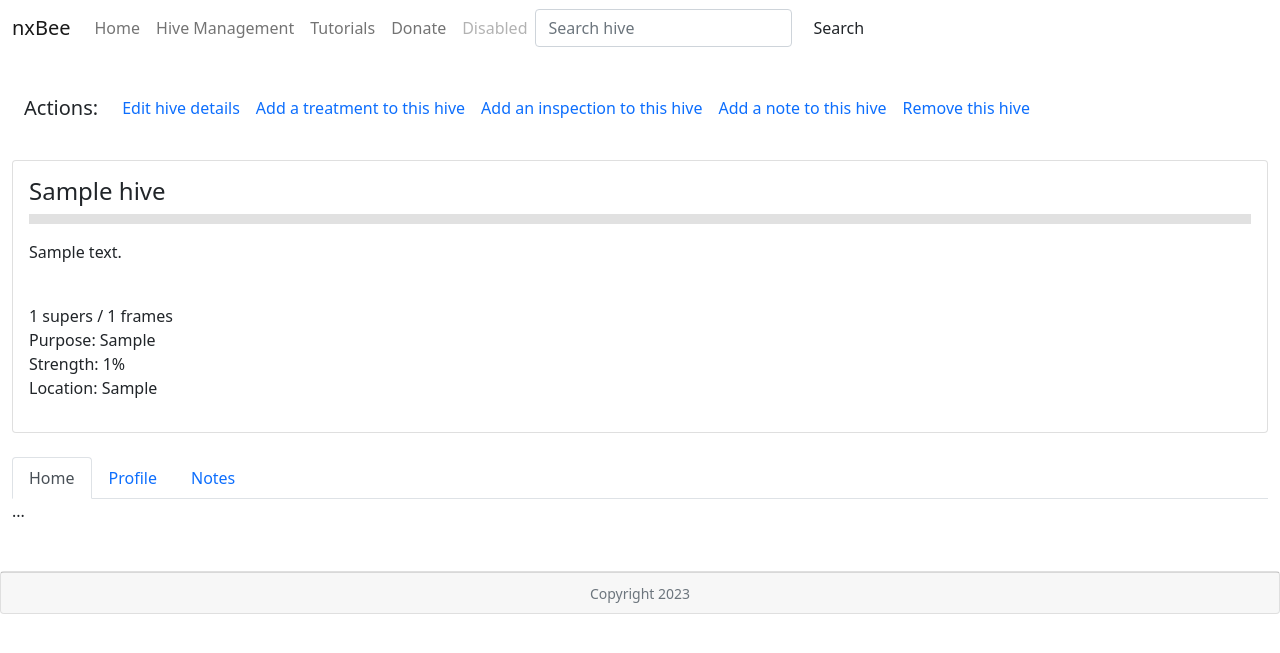
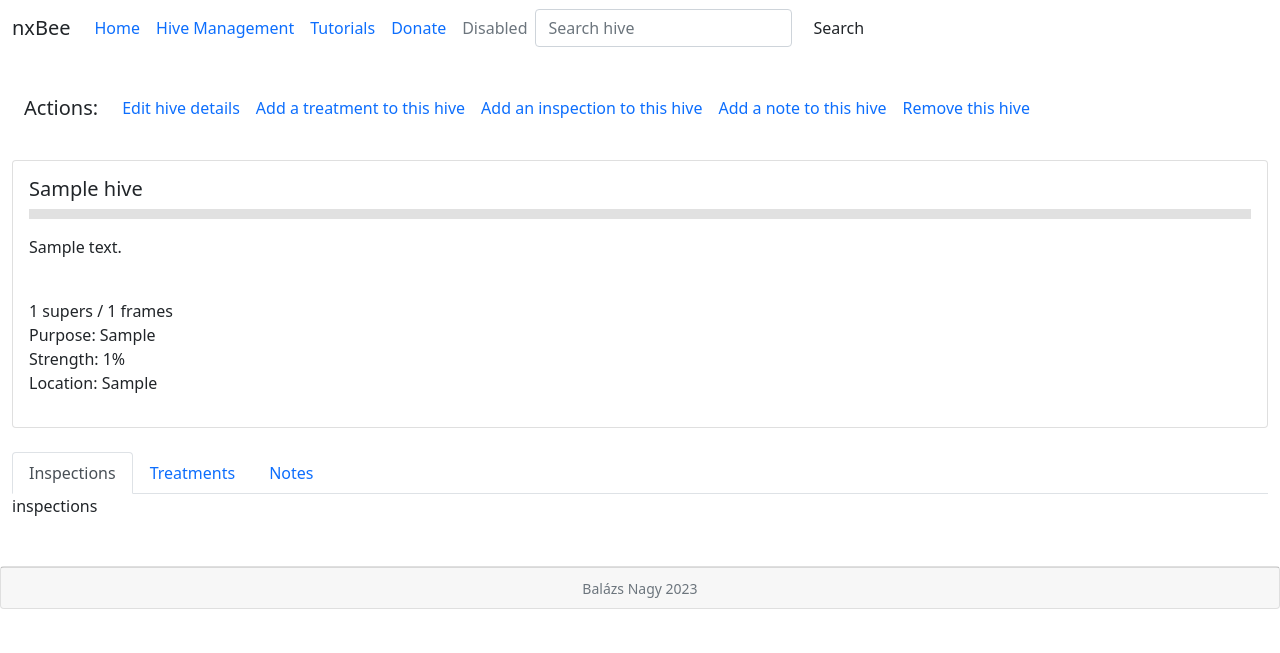
Before and after one commit to nxbalazs/nxBee, a Django app: page /hive_detail/1 in a window 1280 px wide. Shown: the top 653 px of the page. Run offline with Django 4.2, Linux system fonts and the light colour scheme; tables that the repository leaves empty hold one stand-in row (values such as "Sample post").

Commit message:
adding bootstrap style and javascript

```diff
--- a/hive_management/templates/base.html
+++ b/hive_management/templates/base.html
@@ -9,9 +9,9 @@
 </head>
 <body>
   <script src="https://cdn.jsdelivr.net/npm/bootstrap@5.3.0-alpha1/dist/js/bootstrap.bundle.min.js" integrity="sha384-w76AqPfDkMBDXo30jS1Sgez6pr3x5MlQ1ZAGC+nuZB+EYdgRZgiwxhTBTkF7CXvN" crossorigin="anonymous"></script>
-    <nav class="navbar navbar-expand-lg navbar-light">
+    <nav class="navbar navbar-expand-lg">
         <div class="container-fluid">
-          <a class="navbar-brand" href="{% url 'homepage' %}">nxBee</a>
+          <div class="navbar-brand">nxBee</div>
           <button class="navbar-toggler" type="button" data-bs-toggle="collapse" data-bs-target="#navbarNav" aria-controls="navbarNav" aria-expanded="false" aria-label="Toggle navigation">
             <span class="navbar-toggler-icon"></span>
           </button>
@@ -44,7 +44,7 @@
         <div class="col">
           <div class="card h-100">
             <div class="card-footer" style="text-align: center;">
-              <small class="text-muted">Copyright 2023</small>
+              <small class="text-muted">Balázs Nagy 2023</small>
             </div>
           </div>
         </div>
--- a/hive_management/templates/hive_detail.html
+++ b/hive_management/templates/hive_detail.html
@@ -38,7 +38,7 @@
     <div class="col">
         <div class="card">
             <div class="card-body">
-            <h4 class="card-title">{{ hive.name }}</h4>
+            <h5 class="card-title">{{ hive.name }}</h5>
             <hr style="color: {{ hive.color }}; height: 10px; margin: 0;">
 
             <p class="card-text">
@@ -59,20 +59,21 @@
 
         <ul class="nav nav-tabs" id="myTab" role="tablist">
             <li class="nav-item" role="presentation">
-              <button class="nav-link active" id="home-tab" data-bs-toggle="tab" data-bs-target="#home" type="button" role="tab" aria-controls="home" aria-selected="true">Home</button>
+              <button class="nav-link active" id="home-tab" data-bs-toggle="tab" data-bs-target="#inspections" type="button" role="tab" aria-controls="home" aria-selected="true">Inspections</button>
             </li>
             <li class="nav-item" role="presentation">
-              <button class="nav-link" id="profile-tab" data-bs-toggle="tab" data-bs-target="#profile" type="button" role="tab" aria-controls="profile" aria-selected="false">Profile</button>
+              <button class="nav-link" id="profile-tab" data-bs-toggle="tab" data-bs-target="#treatments" type="button" role="tab" aria-controls="profile" aria-selected="false">Treatments</button>
             </li>
             <li class="nav-item" role="presentation">
               <button class="nav-link" id="contact-tab" data-bs-toggle="tab" data-bs-target="#notes" type="button" role="tab" aria-controls="contact" aria-selected="false">Notes</button>
             </li>
           </ul>
           <div class="tab-content" id="myTabContent">
-            <div class="tab-pane fade show active" id="home" role="tabpanel" aria-labelledby="home-tab">...</div>
-            <div class="tab-pane fade" id="profile" role="tabpanel" aria-labelledby="profile-tab">...</div>
+            <div class="tab-pane fade show active" id="inspections" role="tabpanel" aria-labelledby="home-tab">inspections</div>
+            <div class="tab-pane fade" id="treatments" role="tabpanel" aria-labelledby="profile-tab">treatments</div>
             <div class="tab-pane fade" id="notes" role="tabpanel" aria-labelledby="contact-tab">
                 {% for note in notes %}
+                <br>
                 <div class="card">
                     <div class="card-body">
                     <h6 class="card-title">{{ note.title }} - {{ note.created_on }}</h6>
--- a/hive_management/templates/hive_management.html
+++ b/hive_management/templates/hive_management.html
@@ -35,7 +35,7 @@
     <div class="col">
         <div class="card">
             <div class="card-body">
-            <h5 class="card-title"><a href="{% url 'hive_detail' hive.pk %}" class="link-secondary">{{ hive.name }}</a></h5>
+            <h5 class="card-title"><a href="{% url 'hive_detail' hive.pk %}" class="link-primary">{{ hive.name }}</a></h5>
             <hr style="color: {{ hive.color }}; height: 10px; margin: 0;">
             <p class="card-text">
                 {{ hive.description | linebreaks }}
@@ -48,7 +48,7 @@
                 <br>
                 Location: {{ hive.location }}
                 <br>
-                <small><a href="{% url 'edit_hive' hive.pk %}" class="link-secondary">edit</a></small>
+                <small><a href="{% url 'edit_hive' hive.pk %}" class="link-primary">edit</a></small>
             </p>
             </div>
         </div>
```
